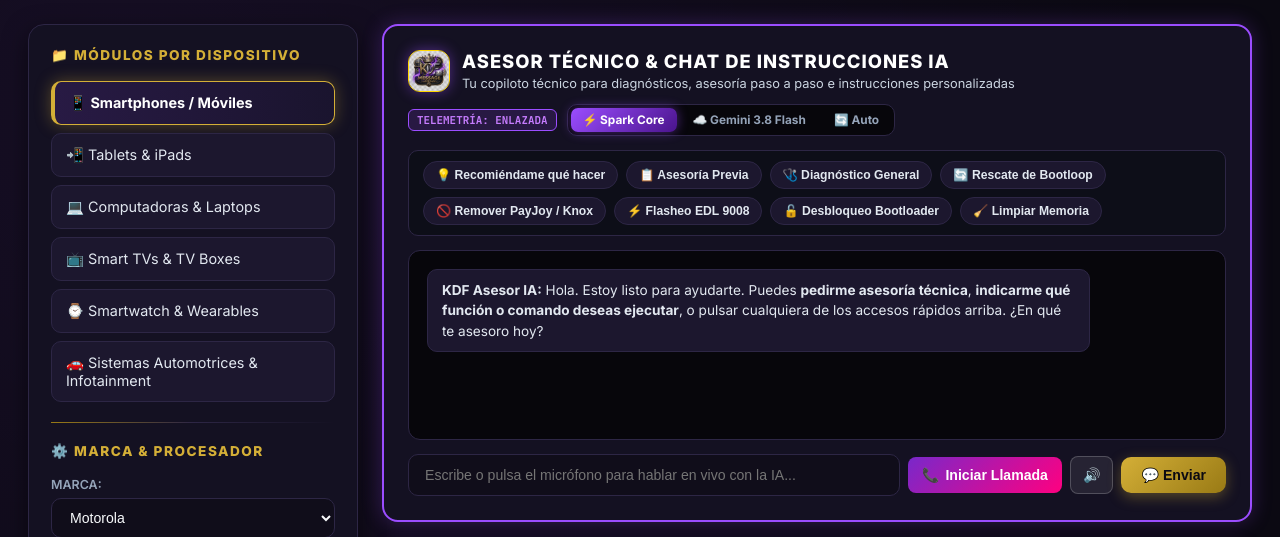
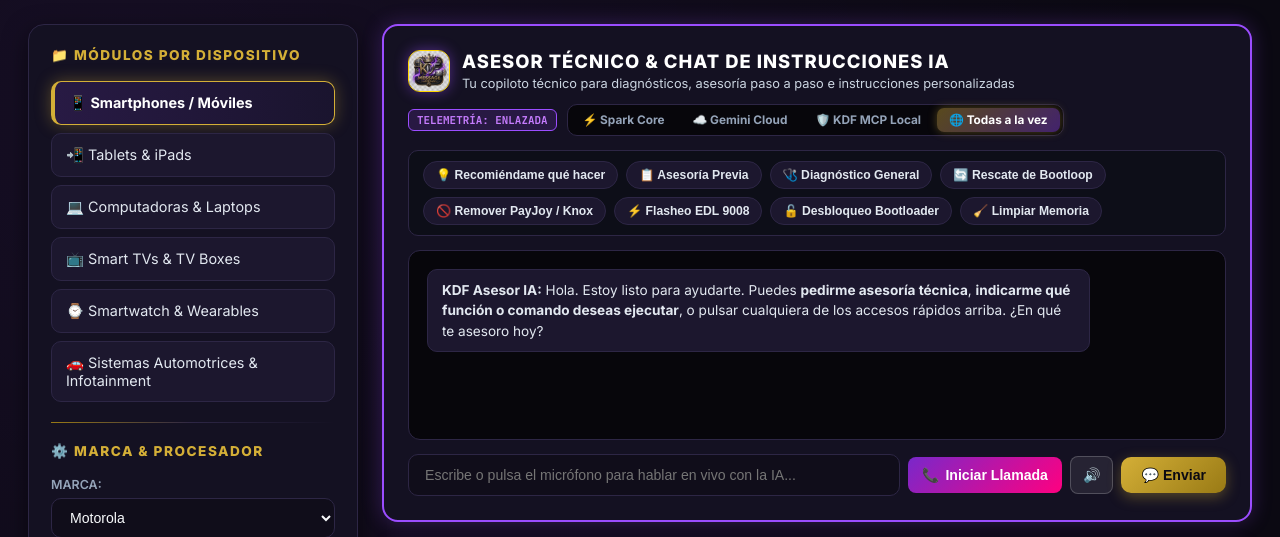
Before and after one commit to irwinkadafireynavillalon/KDF-Tools, a Flask app: page / in a window 1280 px wide. Shown: the part 133-670 px from the top of the page. Run offline with Flask 3, Linux system fonts and the light colour scheme.

Commit message:
feat(stresslab): integrar ejecutor de fatiga extrema y boton en el panel web

```diff
--- a/app.py
+++ b/app.py
@@ -191,20 +191,97 @@ def query_local_llm(prompt: str, context: str = "") -> str | None:
             pass
     return None
 
+def query_gemini(prompt: str, context: str = "") -> str:
+    key = os.getenv("GEMINI_API_KEY", GEMINI_API_KEY).strip()
+    url = f"https://generativelanguage.googleapis.com/v1beta/models/{GEMINI_MODEL}:generateContent?key={key}"
+    full_prompt = f"{SYSTEM_PROMPT}\n\n{context}\n\nUsuario: {prompt}" if context else f"{SYSTEM_PROMPT}\n\nUsuario: {prompt}"
+    payload = {"contents": [{"role": "user", "parts": [{"text": full_prompt}]}]}
+    try:
+        r = requests.post(url, json=payload, timeout=GEMINI_TIMEOUT)
+        if r.status_code == 200:
+            candidates = r.json().get("candidates", [])
+            if candidates:
+                return candidates[0].get("content", {}).get("parts", [{}])[0].get("text", "").strip()
+        elif r.status_code == 403:
+            return "☁️ [Gemini Cloud]: Clave de API no autorizada o agotada. Puedes renovar tu clave gratuita en Google AI Studio (aistudio.google.com) o alternar a Spark Core / Modo Local."
+    except Exception as e:
+        pass
+    return "☁️ [Gemini Cloud]: No se pudo conectar con el endpoint externo de nube. Usando respuesta heurística local."
+
+def query_mcp_orchestrator(prompt: str, context: str = "") -> str:
+    try:
+        r = requests.post("http://127.0.0.1:8888/api/chat", json={"prompt": prompt}, timeout=5)
+        if r.status_code == 200:
+            res = r.json()
+            return res.get("response") or res.get("reply") or "Orquestador MCP activo en puerto 8888."
+    except Exception:
+        pass
+    return "🛡️ Orquestador MCP KDF (Modo Autónomo Local :8888) activo y listo para comandos en Termux."
+
+def ask_all_ai(prompt: str, context: str = "") -> dict:
+    from concurrent.futures import ThreadPoolExecutor
+
+    with ThreadPoolExecutor(max_workers=3) as executor:
+        f_spark  = executor.submit(query_spark, prompt, context)
+        f_mcp    = executor.submit(query_mcp_orchestrator, prompt, context)
+        f_gemini = executor.submit(query_gemini, prompt, context)
+
+        spark_res  = f_spark.result()
+        mcp_res    = f_mcp.result()
+        gemini_res = f_gemini.result()
+
+    return {
+        "is_multi": True,
+        "source": "Concilio Multi-IA KDF 🌐",
+        "responses": [
+            {
+                "id": "spark",
+                "name": "Spark Core",
+                "icon": "⚡",
+                "badge": "Heurística & Comandos",
+                "color": "#ffd700",
+                "reply": spark_res
+            },
+            {
+                "id": "gemini",
+                "name": "Gemini Cloud",
+                "icon": "☁️",
+                "badge": "Nube & Análisis",
+                "color": "#00e5ff",
+                "reply": gemini_res
+            },
+            {
+                "id": "mcp",
+                "name": "KDF MCP Eterno",
+                "icon": "🛡️",
+                "badge": "Super-Agente :8888",
+                "color": "#c77dff",
+                "reply": mcp_res
+            }
+        ],
+        "synthesis": "⚡ Resumen del Concilio: Spark ofrece la acción inmediata para tu dispositivo, KDF MCP respalda las herramientas locales de Termux y Gemini complementa el panorama general."
+    }
+
 # ─────────────────────────────────────────────────────────────────────────────
-# ENRUTADOR IA UNIVERSAL (PRIORIDAD NÚCLEO LOCAL KDF-STUDIO)
+# ENRUTADOR IA UNIVERSAL (SELECCIÓN INDIVIDUAL O TODAS A LA VEZ)
 # ─────────────────────────────────────────────────────────────────────────────
 def ask_ai(prompt: str, context: str = "", preferred_engine: str = "auto") -> dict:
+    if preferred_engine in ["all", "roundtable", "concilio"]:
+        return ask_all_ai(prompt, context)
+
     if preferred_engine == "spark":
         reply = query_spark(prompt, context)
         return {"reply": reply, "source": "Spark Core ⚡"}
 
-    # Prioridad absoluta: IA Local de KDF-Studio (Gemma 2B) sin API Keys
-    local_reply = query_local_llm(prompt, context)
-    if local_reply:
-        return {"reply": local_reply, "source": "KDF-Studio Local IA 🛡️"}
+    if preferred_engine == "gemini":
+        reply = query_gemini(prompt, context)
+        return {"reply": reply, "source": "Gemini Cloud ☁️"}
 
-    # Fallback automático al motor analítico interno Spark
+    if preferred_engine == "local" or preferred_engine == "mcp":
+        mcp_reply = query_mcp_orchestrator(prompt, context)
+        return {"reply": mcp_reply, "source": "KDF MCP Eterno 🛡️"}
+
+    # Fallback automático
     spark_reply = query_spark(prompt, context)
     return {"reply": spark_reply, "source": "Spark Core ⚡"}
 
@@ -432,6 +509,24 @@ def execute_operation():
             cmd.append(apk_target)
         output = run_cmd(cmd)
         return jsonify({"status": "ok", "output": output})
+    elif op_id == "stress_test":
+        script_path = os.path.join(BASE_DIR, "stress_lab", "harness_cli", "kdf_stress_runner.py")
+        apk_target = data.get("apk_path", "") or data.get("apk_url", "")
+        if not apk_target:
+            candidates = [
+                os.path.join(BASE_DIR, "downloads", "KDF-Tools-LuX.apk"),
+                os.path.join(BASE_DIR, "kdf-tools.zip"),
+                os.path.join(BASE_DIR, "dist_apk", "KDF-Tools-LuX.apk")
+            ]
+            for cand in candidates:
+                if os.path.exists(cand):
+                    apk_target = cand
+                    break
+        if not apk_target:
+            return jsonify({"status": "error", "output": "No se encontró ningún archivo APK o ZIP en ~/KDF-LuX para realizar la prueba."})
+        cmd = ["python3", script_path, apk_target]
+        output = run_cmd(cmd)
+        return jsonify({"status": "ok", "output": output})
     elif op_id == "fastboot_info":
         cmd = ["fastboot", "getvar", "all"]
         output = run_cmd(cmd)
@@ -532,9 +627,19 @@ def chat():
     )
 
     result = ask_ai(msg, context=context, preferred_engine=engine)
+    if result.get("is_multi"):
+        return jsonify({
+            "is_multi":  True,
+            "reply":     result.get("synthesis", ""),
+            "responses": result.get("responses", []),
+            "source":    result.get("source", "Concilio Multi-IA"),
+            "telemetry": telemetry
+        })
+
     return jsonify({
-        "reply":     result["reply"],
-        "source":    result["source"],
+        "is_multi":  False,
+        "reply":     result.get("reply", "Sin respuesta."),
+        "source":    result.get("source", "IA"),
         "telemetry": telemetry
     })
 
--- a/stress_lab/harness_cli/kdf_stress_runner.py
+++ b/stress_lab/harness_cli/kdf_stress_runner.py
@@ -13,7 +13,8 @@ import subprocess
 import shutil
 from datetime import datetime
 
-REPORT_DIR = "/storage/emulated/0/Download"
+BASE_DIR = os.path.dirname(os.path.dirname(os.path.abspath(__file__)))
+REPORT_DIR = "/storage/emulated/0/Download" if os.path.exists("/storage/emulated/0/Download") else os.path.join(BASE_DIR, "reports")
 os.makedirs(REPORT_DIR, exist_ok=True)
 
 def print_banner():
@@ -36,7 +37,7 @@ def extract_apk_from_input(file_path):
         print(f"\033[31m[-] Error: Archivo no encontrado: {file_path}\033[0m")
         sys.exit(1)
 
-    work_dir = "/data/data/com.termux/files/home/KDF-StressLab/temp_extract"
+    work_dir = os.path.join(BASE_DIR, "temp_extract")
     if os.path.exists(work_dir):
         shutil.rmtree(work_dir)
     os.makedirs(work_dir, exist_ok=True)
--- a/templates/index.html
+++ b/templates/index.html
@@ -253,9 +317,10 @@
           <div class="ai-header-controls">
             <span class="m-badge m-badge-purple" id="diag-badge">Telemetría: Enlazada</span>
             <div class="ai-engine-selector">
-              <div class="engine-tab tab-spark active" data-engine="spark">⚡ Spark Core</div>
-              <div class="engine-tab" data-engine="gemini">☁️ Gemini 3.8 Flash</div>
-              <div class="engine-tab" data-engine="auto">🔄 Auto</div>
+              <div class="engine-tab tab-spark" data-engine="spark" title="Solo Spark Core (Motor heurístico neural instantáneo)">⚡ Spark Core</div>
+              <div class="engine-tab" data-engine="gemini" title="Solo Gemini Cloud (Google AI Studio)">☁️ Gemini Cloud</div>
+              <div class="engine-tab" data-engine="local" title="Solo Super-Agente MCP Local (:8888)">🛡️ KDF MCP Local</div>
+              <div class="engine-tab active" data-engine="all" title="Mesa Redonda: Consultar a todas las IAs simultáneamente" style="background: linear-gradient(135deg, rgba(212,175,55,0.4), rgba(155,77,255,0.4)); border-color: #ffd700; color: #fff; font-weight: bold;">🌐 Todas a la vez</div>
             </div>
           </div>
         </div>
@@ -427,7 +492,7 @@
     let selectedCategory = null;
     let selectedOperation = null;
     let currentModalOp = null;
-    let currentAiEngine = 'spark';
+    let currentAiEngine = 'all';
 
     // 1. Cargar Taxonomía desde API
     $.getJSON('/api/categories', function(data) {
@@ -856,9 +921,37 @@
         }),
         success: function(resp) {
           $('.typing-msg').remove();
-          history.append(`<div class="chat-msg bot-msg"><strong>KDF-Tools AI [${resp.source}]:</strong><br>${resp.reply.replace(/\n/g, '<br>')}</div>`);
+          if (resp.is_multi && resp.responses) {
+            let multiHtml = `<div class="chat-msg bot-msg multi-ia-wrapper">
+              <div class="multi-ia-header">
+                <span>🌐 <strong>Concilio Multi-IA KDF (Respuestas Simultáneas)</strong></span>
+                <span class="m-badge m-badge-gold">${resp.responses.length} Motores Activos</span>
+              </div>
+              <div class="multi-ia-grid">`;
+
+            resp.responses.forEach(function(r) {
+              multiHtml += `
+                <div class="multi-ia-card" style="border-left: 3.5px solid ${r.color || '#ffd700'};">
+                  <div class="multi-ia-card-title">
+                    <span style="color:${r.color || '#ffd700'};">${r.icon || '🤖'} <strong>${r.name}</strong></span>
+                    <span class="multi-ia-badge" style="color: ${r.color};">${r.badge || ''}</span>
+                  </div>
+                  <div class="multi-ia-card-body">${r.reply.replace(/\n/g, '<br>')}</div>
+                </div>`;
+            });
+
+            multiHtml += `</div>`;
+            if (resp.reply) {
+              multiHtml += `<div class="multi-ia-synthesis">💡 <strong>Síntesis del Concilio:</strong> ${resp.reply}</div>`;
+            }
+            multiHtml += `</div>`;
+            history.append(multiHtml);
+            speakResponse(resp.reply || "El concilio de inteligencias ha respondido.");
+          } else {
+            history.append(`<div class="chat-msg bot-msg"><strong>KDF-Tools AI [${resp.source}]:</strong><br>${resp.reply.replace(/\n/g, '<br>')}</div>`);
+            speakResponse(resp.reply);
+          }
           history.scrollTop(history[0].scrollHeight);
-          speakResponse(resp.reply);
         },
         error: function() {
           $('.typing-msg').remove();
@@ -1154,11 +1247,20 @@
       fetch('/api/chat', {
         method: 'POST',
         headers: { 'Content-Type': 'application/json' },
-        body: JSON.stringify({ message: val, category: 'kdf-studio-app' })
+        body: JSON.stringify({ message: val, category: 'kdf-studio-app', engine: currentAiEngine })
       })
       .then(r => r.json())
       .then(d => {
-        box.append('<div class="chat-msg chat-msg-ai"><strong>KDF Studio AI:</strong> ' + $('<div>').text(d.reply || 'Sin respuesta.').html() + '</div>');
+        if (d.is_multi && d.responses) {
+          let sHtml = '<div style="margin-top:8px;">';
+          d.responses.forEach(function(r) {
+            sHtml += '<div style="background:#0e101c; border-left:3px solid ' + (r.color || '#ffd700') + '; border-radius:6px; padding:8px; margin-bottom:6px; font-size:0.82rem;"><strong>' + (r.icon || '🤖') + ' ' + r.name + ' (' + r.badge + '):</strong><br>' + r.reply.replace(/\n/g, '<br>') + '</div>';
+          });
+          sHtml += '</div>';
+          box.append('<div class="chat-msg chat-msg-ai"><strong>Concilio Multi-IA:</strong>' + sHtml + '</div>');
+        } else {
+          box.append('<div class="chat-msg chat-msg-ai"><strong>KDF Studio AI [' + (d.source || 'IA') + ']:</strong> ' + $('<div>').text(d.reply || 'Sin respuesta.').html() + '</div>');
+        }
         box.scrollTop(box[0].scrollHeight);
       })
       .catch(() => {
```
Also changed, not shown: other parts of templates/index.html (+67 -0 lines).
